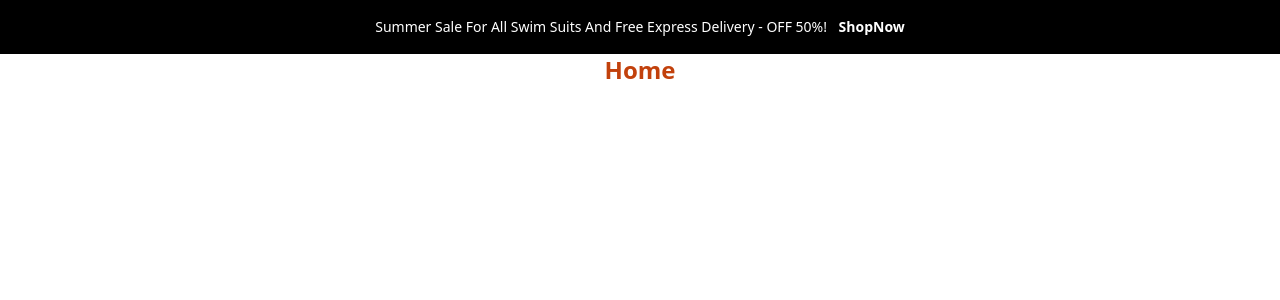
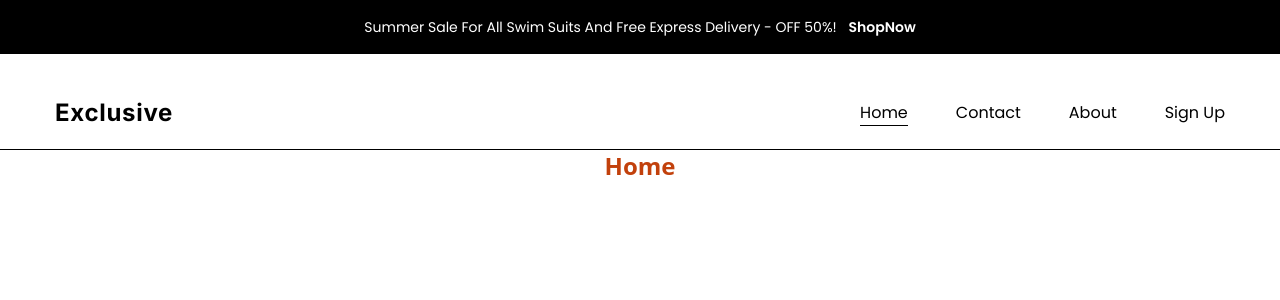
Before and after one commit to Taposhpaul1998/e-mart, a React (Vite) app: page / in a window 1280 px wide. Shown: the top 300 px of the page. Built offline with nearby package versions, Linux system fonts and the light colour scheme.

Commit message:
crate header and create start navber

```diff
--- a/src/components/header/Header.jsx
+++ b/src/components/header/Header.jsx
@@ -1,11 +1,27 @@
 import React from 'react'
-import { Link } from 'react-router-dom'
+import { Link, NavLink } from 'react-router-dom'
 
 function Header() {
   return (
     <div>
       <div className='text-center py-[15px] bg-black'>
-        <p className='text-white font-normal text-sm'>Summer Sale For All Swim Suits And Free Express Delivery - OFF 50%! <Link className='font-semibold pl-2 leading-6 ' to={'/shop'}> ShopNow </Link></p>
+        <p className='text-white font-normal font-poppins text-sm'>Summer Sale For All Swim Suits And Free Express Delivery - OFF 50%! <Link className='font-semibold pl-2 leading-6 ' to={'/shop'}> ShopNow </Link></p>
+      </div>
+
+      <div className='border-b-[.5px] border-black'>
+        <div className='w-[1170px] mx-auto pt-10 pb-4 '>
+          <div className='flex justify-between py-[7px]'>
+            <div>
+              <h5 className='text-text2 font-inter text-2xl font-bold leading-6 tracking-[0.7px]'>Exclusive</h5>
+            </div>
+            <div className='flex justify-end gap-12 text-base font-poppins font-normal leading-6 text-center text-text2'>
+              <NavLink className={'border-b border-text2'} to='/' >Home</NavLink>
+              <NavLink to='/contact' >Contact</NavLink>
+              <NavLink to='/about' >About</NavLink>
+              <NavLink to='/sign Up' >Sign Up</NavLink>
+            </div>
+          </div>
+        </div>
       </div>
     </div>
   )
--- a/src/index.css
+++ b/src/index.css
@@ -1,4 +1,4 @@
-@import url('https://fonts.googleapis.com/css2?family=Poppins:wght@300;400;600;700;800&display=swap');
+@import url('https://fonts.googleapis.com/css2?family=Inter:opsz,wght@14..32,100..900&family=Poppins:wght@200;300;400;500;600;700;800;900&display=swap');
 
 @tailwind base;
 @tailwind components;
--- a/tailwind.config.js
+++ b/tailwind.config.js
@@ -7,7 +7,11 @@ export default {
   theme: {
     extend: {
       fontFamily: {
-        // "poppins": ["Poppins", serif]
+        "poppins": ["Poppins", "serif"],
+        "inter": ["Inter", "serif"],
+      },
+      colors: {
+        'text2': "rgb(0,0,0,1)"
       }
     },
   },
```
